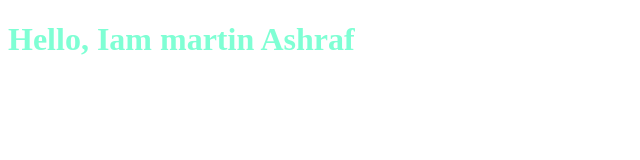
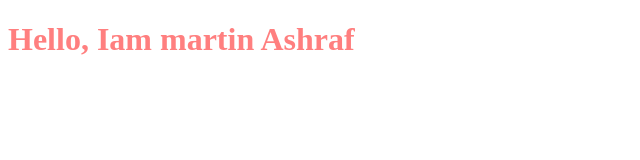
Before and after one commit to martin231375/myproject, a plain HTML site: page index.html in a window 1280 px wide. Shown: the whole page, without its empty margins (0-640 px from the left). Drawn offline with Linux system fonts and the light colour scheme.

Commit message:
new color

```diff
--- a/style.css
+++ b/style.css
@@ -1,3 +1,4 @@
 h1 {
-    color :aquamarine ;
+    color :rgb(255, 127, 127);
+
 }
```
